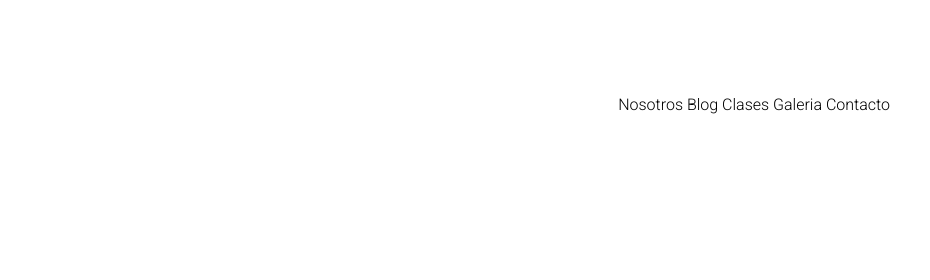
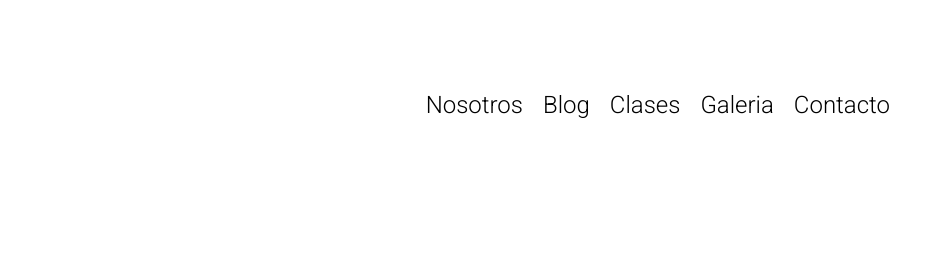
Before and after one commit to Dev-socar/EscuelaCocina, a website: page index.html in a window 1280 px wide. Shown: the top 280 px of the page, 350-1280 px from the left. Drawn offline with Linux system fonts and the light colour scheme.

Commit message:
navegacion: estilos agregados

```diff
--- a/src/scss/app.scss
+++ b/src/scss/app.scss
@@ -1,2 +1,3 @@
 @use 'base';
 @use 'iu/header';
+@use 'iu/nav';
--- /dev/null
+++ b/src/scss/iu/nav/_index.scss
@@ -0,0 +1 @@
+@forward 'navegacion';
--- /dev/null
+++ b/src/scss/iu/nav/_navegacion.scss
@@ -0,0 +1,21 @@
+@use 'base/variables' as v;
+@use 'base/mixins' as m;
+
+.navegacion{
+    display: flex;
+    flex-direction: column;
+    align-items: center;
+    gap: 2rem;
+
+    @include m.tablet {
+        flex-direction: row;
+    }
+
+    &__link{
+        font-size: 2.4rem;
+        transition: all .3s ease;
+        &:hover{
+            color: v.$primario;
+        }
+    }
+}
```
Also changed, not shown: build/css/app.css, 1 other file.
